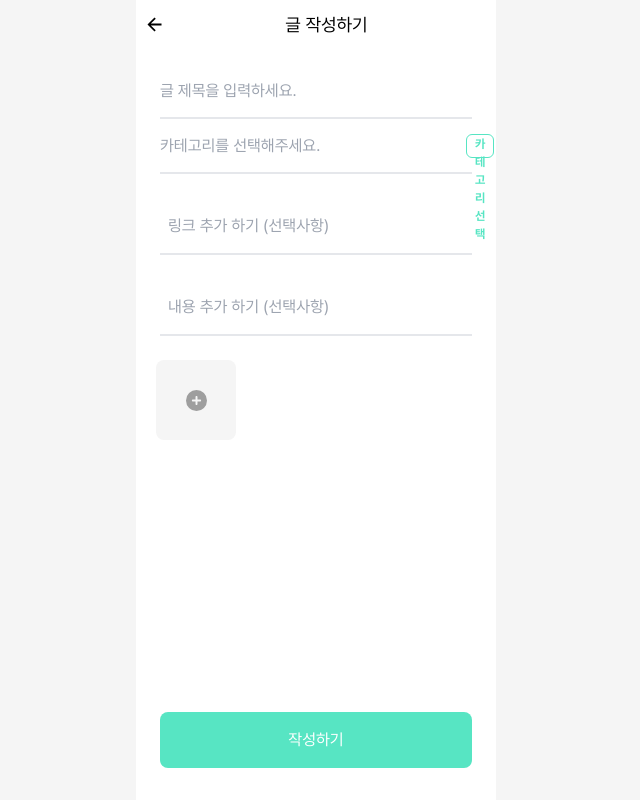
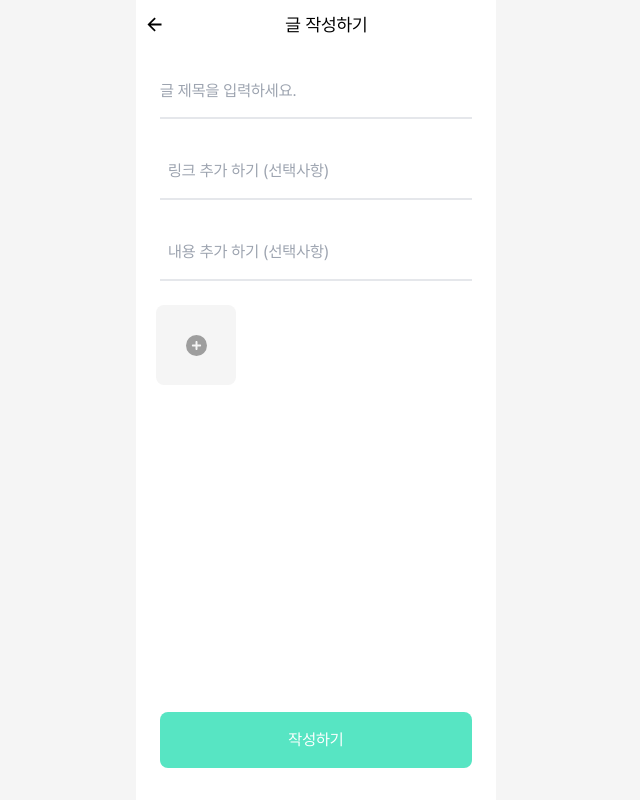
Before and after one commit to LinkDiary-Lingda/Lingda-Nextjs, a Next.js app: page /new in a window 1280 px wide. Shown: the whole page, without its empty margins (324-964 px from the left). Built offline with nearby package versions, Linux system fonts and the light colour scheme.

Commit message:
feat: currentCategoryContext 생성

```diff
--- a/src/app/layout.tsx
+++ b/src/app/layout.tsx
@@ -5,6 +5,7 @@ import OverlayProvider from '@/components/modal/OverlayProvider';
 import { NextAuthProvider } from '@/context/NextAuthProvider';
 import { Flip, ToastContainer } from 'react-toastify';
 import ReactQueryClientProvider from '@/hooks/ReactQueryClientProvider';
+import { CategoryContextProvider } from '@/context/CategoryContext';
 
 const pretendardBoldFont = localFont({
   src: './font/Pretendard-Bold.woff',
@@ -46,7 +47,9 @@ export default function RootLayout({
         <ReactQueryClientProvider>
           <OverlayProvider>
             <NextAuthProvider>
-              <main className="font-pretendardRegular">{children}</main>
+              <CategoryContextProvider>
+                <main className="font-pretendardRegular">{children}</main>
+              </CategoryContextProvider>
             </NextAuthProvider>
           </OverlayProvider>
           <ToastContainer
--- a/src/app/new/page.tsx
+++ b/src/app/new/page.tsx
@@ -14,13 +14,35 @@ export default function New() {
     getValues,
     setError,
     clearErrors,
-  } = useForm();
+  } = useForm({
+    defaultValues: {
+      name: '',
+      categoryId: 0,
+      contentRequest: {
+        textContents: [
+          {
+            text: '',
+          },
+        ],
+        imageContents: [
+          {
+            imageUrl: '',
+          },
+        ],
+        urlContents: [
+          {
+            url: '',
+          },
+        ],
+      },
+    },
+  });
   const [link, setLink] = useState('');
   return (
     <div className="flex flex-col relative h-[90vh]">
       <div className="flex flex-col items-center mt-4">
         <input
-          {...register('title', {
+          {...register('name', {
             required: {
               value: true,
               message: '글 제목을 입력해주세요.',
@@ -29,7 +51,7 @@ export default function New() {
           placeholder="글 제목을 입력하세요."
           className="w-[312px] h-[55px] border-b-2 outline-none text-Body-1"
         />
-        <div className="w-[312px] h-[55px] border-b-2 text-Body-1 flex items-center justify-between">
+        {/* <div className="w-[312px] h-[55px] border-b-2 text-Body-1 flex items-center justify-between">
           <input
             {...register('category', {
               required: {
@@ -43,7 +65,7 @@ export default function New() {
           <button className="h-6 px-2 border border-Primary-02 text-Primary-02 text-Detail-1 font-pretendardBold rounded-md">
             카테고리 선택
           </button>
-        </div>
+        </div> */}
         <div className="mt-6 w-[312px]  flex flex-row gap-2 items-center border-b-2 ">
           <FaCirclePlus size={20} color="#9E9E9E" />
           <input
--- /dev/null
+++ b/src/context/CategoryContext.tsx
@@ -0,0 +1,27 @@
+'use client';
+import React, { Dispatch, createContext, useContext, useState } from 'react';
+
+interface CategoryContextProps {
+  categoryState: { id: number | undefined };
+  setCategoryState: Dispatch<any>;
+}
+
+export const CategoryContext = createContext<CategoryContextProps>({
+  categoryState: { id: undefined },
+  setCategoryState: () => {},
+});
+
+export const CategoryContextProvider = ({
+  children,
+}: {
+  children: React.ReactNode;
+}) => {
+  const [categoryState, setCategoryState] = useState({ id: undefined });
+  return (
+    <CategoryContext.Provider value={{ categoryState, setCategoryState }}>
+      {children}
+    </CategoryContext.Provider>
+  );
+};
+
+export const useCategoryContext = () => useContext(CategoryContext);
```
